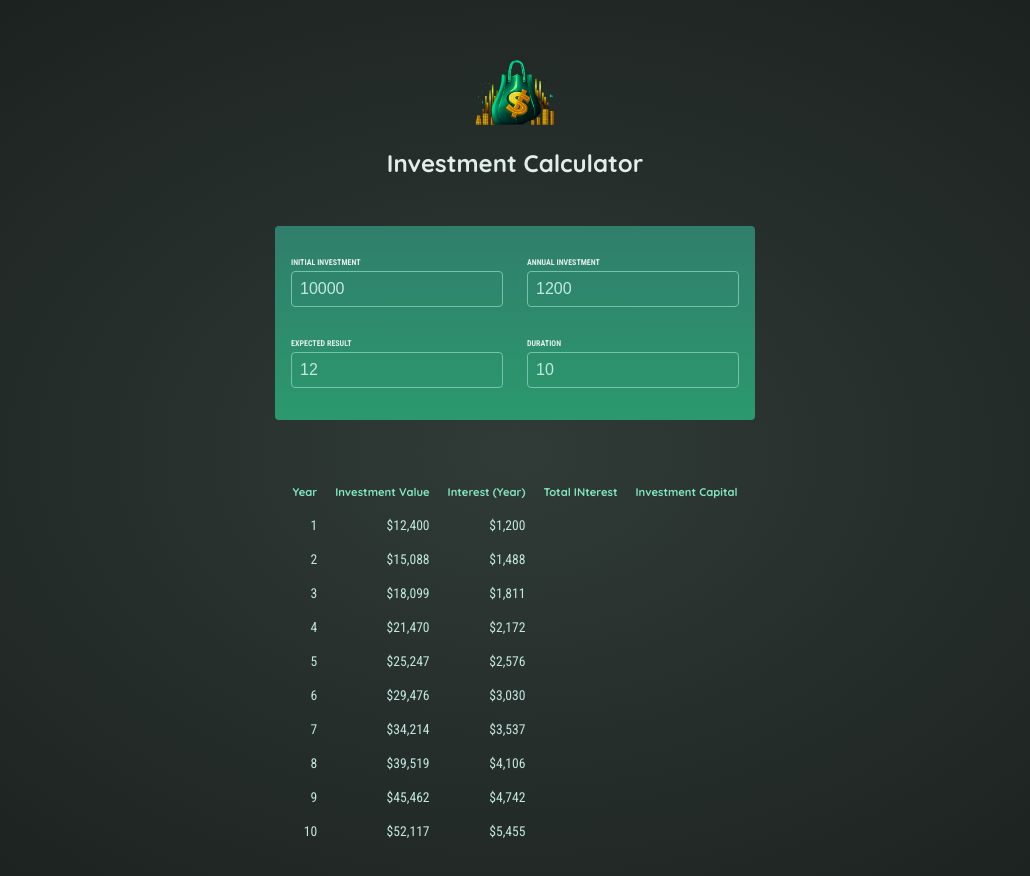
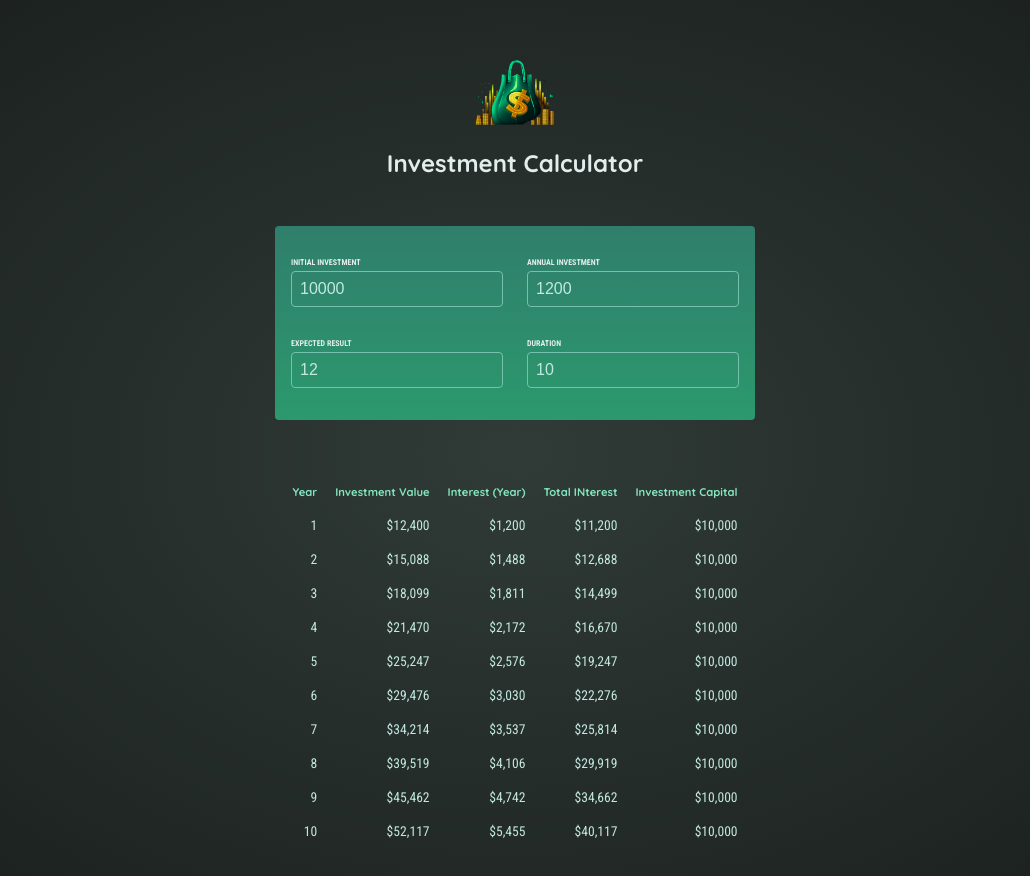
Before and after one commit to shouvik3537/Investment-calculator, a React (Vite) app: page / in a window 1280 px wide. Shown: the top 876 px of the page, without its empty margins (125-1155 px from the left). Built offline with nearby package versions, Linux system fonts and the light colour scheme.

Commit message:
Outputing result

```diff
--- a/src/components/Result.jsx
+++ b/src/components/Result.jsx
@@ -1,6 +1,7 @@
 import {calculateInvestmentResults, formatter} from "../util/Investment"
 export default function Result({input}){
     const resultData = calculateInvestmentResults(input);
+    const initialInvestment = resultData[0].valueEndOfYear - resultData[0].interest - resultData[0].annualInvestment;
     return(
         <table id="result">
             <thead>
@@ -14,12 +15,13 @@ export default function Result({input}){
             </thead>
             <tbody>
                 {resultData.map(yearData => {
+                    const totalInterest = yearData.valueEndOfYear - yearData.annualInvestment * yearData.year;
                     return <tr key={yearData.year}>
                         <td>{yearData.year}</td>
                         <td>{formatter.format(yearData.valueEndOfYear)}</td>
                         <td>{formatter.format(yearData.interest)}</td>
-                        <td></td>
-                        <td></td>
+                        <td>{formatter.format(totalInterest)}</td>
+                        <td>{formatter.format(initialInvestment)}</td>
 
                     </tr>
                 })}
```
